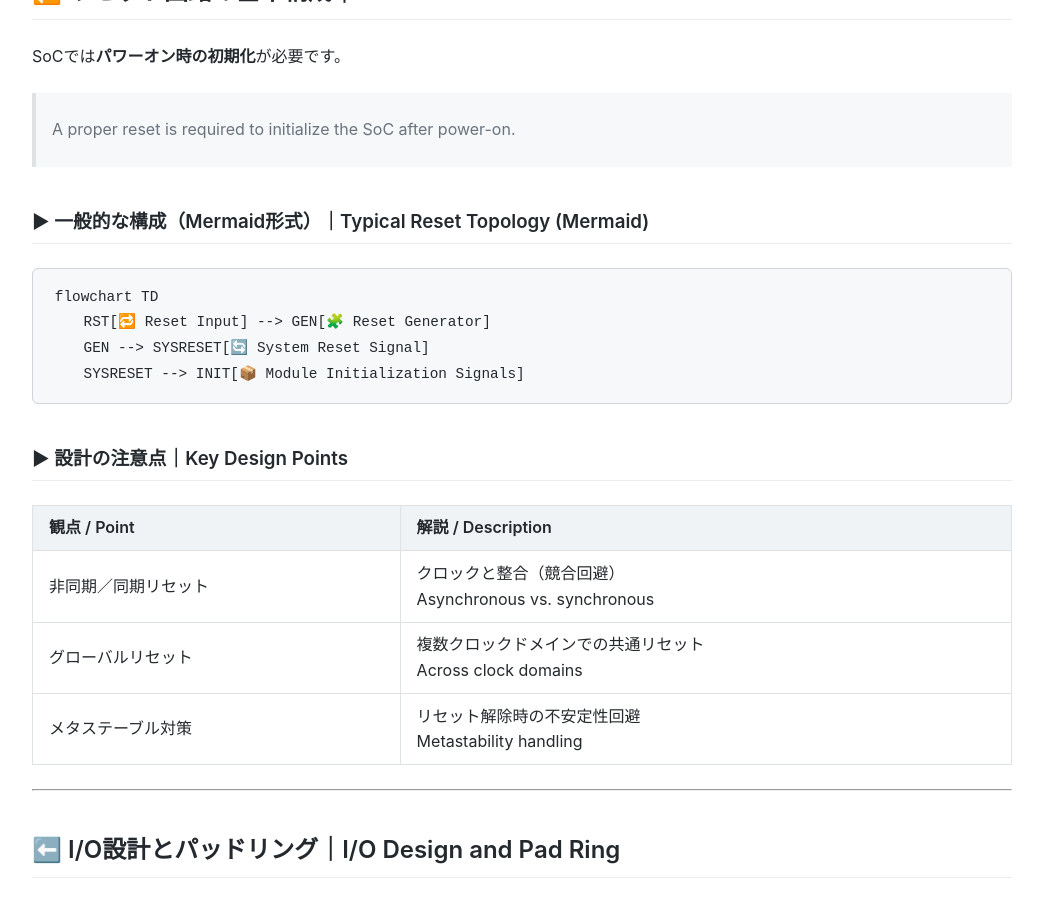
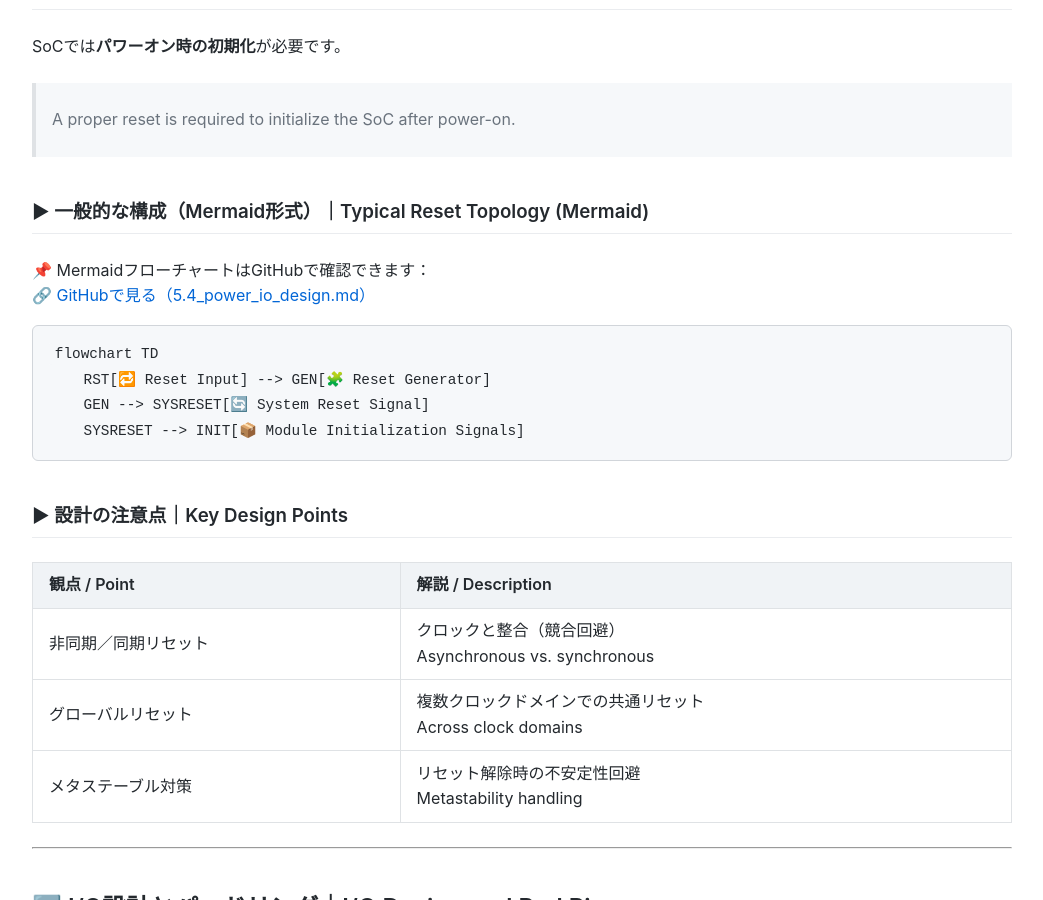
Before and after one commit to Samizo-AITL/Edusemi-v4x, a Jekyll site: the page built from chapter5_soc_design_flow/5.4_power_io_design.md, in a window 1280 px wide and 900 px high, scrolled down 1557 px. Shown: the whole window, without its empty margins (118-1161 px from the left). Built offline with Jekyll 4.4.1, drawn with Linux system fonts in a browser that asks for light colours.

Commit message:
Update 5.4_power_io_design.md

````diff
--- a/chapter5_soc_design_flow/5.4_power_io_design.md
+++ b/chapter5_soc_design_flow/5.4_power_io_design.md
@@ -1,8 +1,6 @@
 ---
 layout: default
 title: 5.4 電源・リセット・I/O設計の基礎
----
-
 ---
 
 # 5.4 電源・リセット・I/O設計の基礎
@@ -47,6 +45,9 @@
 > A proper reset is required to initialize the SoC after power-on.
 
 ### ▶ 一般的な構成（Mermaid形式）｜Typical Reset Topology (Mermaid)
+
+📌 MermaidフローチャートはGitHubで確認できます：
+🔗 [GitHubで見る（5.4_power_io_design.md）](https://github.com/Samizo-AITL/Edusemi-v4x/blob/main/chapter5_soc_design_flow/5.4_power_io_design.md)
 
 ```mermaid
 flowchart TD
````
